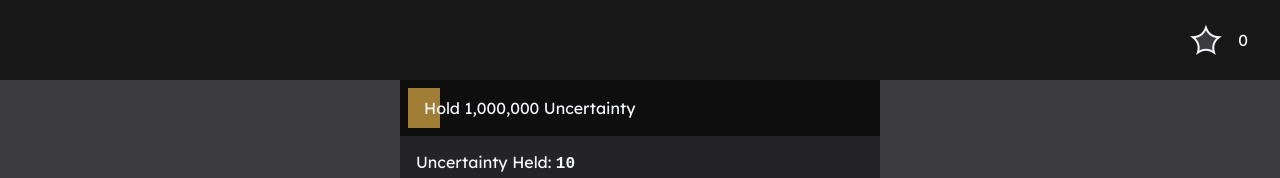
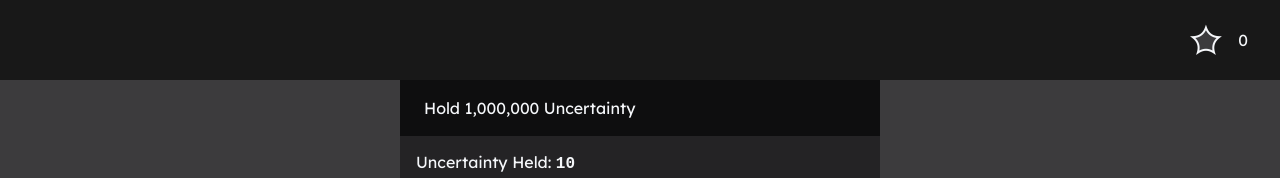
Before and after one commit to N-Plus-Plus/Scalar, a plain HTML site: page index.html in a window 1280 px wide. Shown: the top 178 px of the page. Drawn offline with Linux system fonts and the light colour scheme.

Commit message:
Add files via upload

```diff
--- a/style.css
+++ b/style.css
@@ -60,7 +60,7 @@ span{ width: 100%; height: 100%; }
 .questBar{ height: 3.5rem; width: calc( 100% + 2rem ); background-color: #0009; padding: 0.5rem; position: relative; margin: -1rem -1rem 0 -1rem; z-index: 0; }
 .completing{ height: 3.5rem; max-width: calc( 100% - 2px ); width: 0%; background-color: var(--lgrey); position: absolute; top:0; left: 0; z-index: 1; }
 .barFillBox{ height: 3.5rem; width: calc( 100% - 2px ); z-index: 5; position: absolute; padding: 0.5rem; top: 0; left: 0; }
-.barFill{ background-color: var(--span); height: 2.5rem; border: solid #0000 1rem; width: 0%; }
+.barFill{ background-color: var(--span); height: 2.5rem; width: 0%; }
 .questText{ position: absolute; width: 100%; padding: 1.125rem 1rem; top: 0; z-index: 10; }
 .num{ font-family: var(--numeric); font-weight: 800;}
 .completeBox{ height: 4rem; width: 100%; display: flex; align-items: center; justify-content: center; }
```
